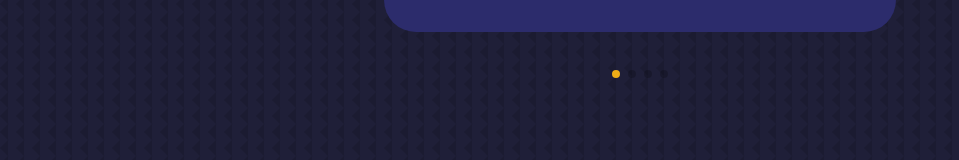
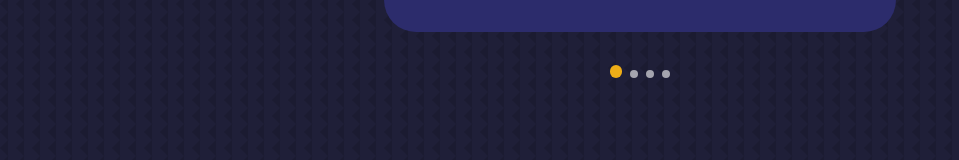
Before and after one commit to RichardChalk/portfolio, a React (Create React App) app: page / in a window 1280 px wide. Shown: the part 4308-4468 px from the top of the page, without its empty margins (0-959 px from the left). Built offline with nearby package versions, Linux system fonts and the light colour scheme.

Commit message:
Finished styling testimonials bullets

```diff
--- a/src/components/testimonials/testimonials.css
+++ b/src/components/testimonials/testimonials.css
@@ -28,9 +28,18 @@
     margin: 0.8rem auto 0;
 }
 
+.swiper-pagination .swiper-pagination-bullet {
+    opacity: 1;
+    background-color: var(--colour-light);
+}
+
+
 .swiper-pagination-bullet-active {
     background: var(--colour-primary) !important;
+    width: .8rem !important;
+    height: .8rem !important;
 }
+
 
 /* =============== Media queries ===============  */
 
```
